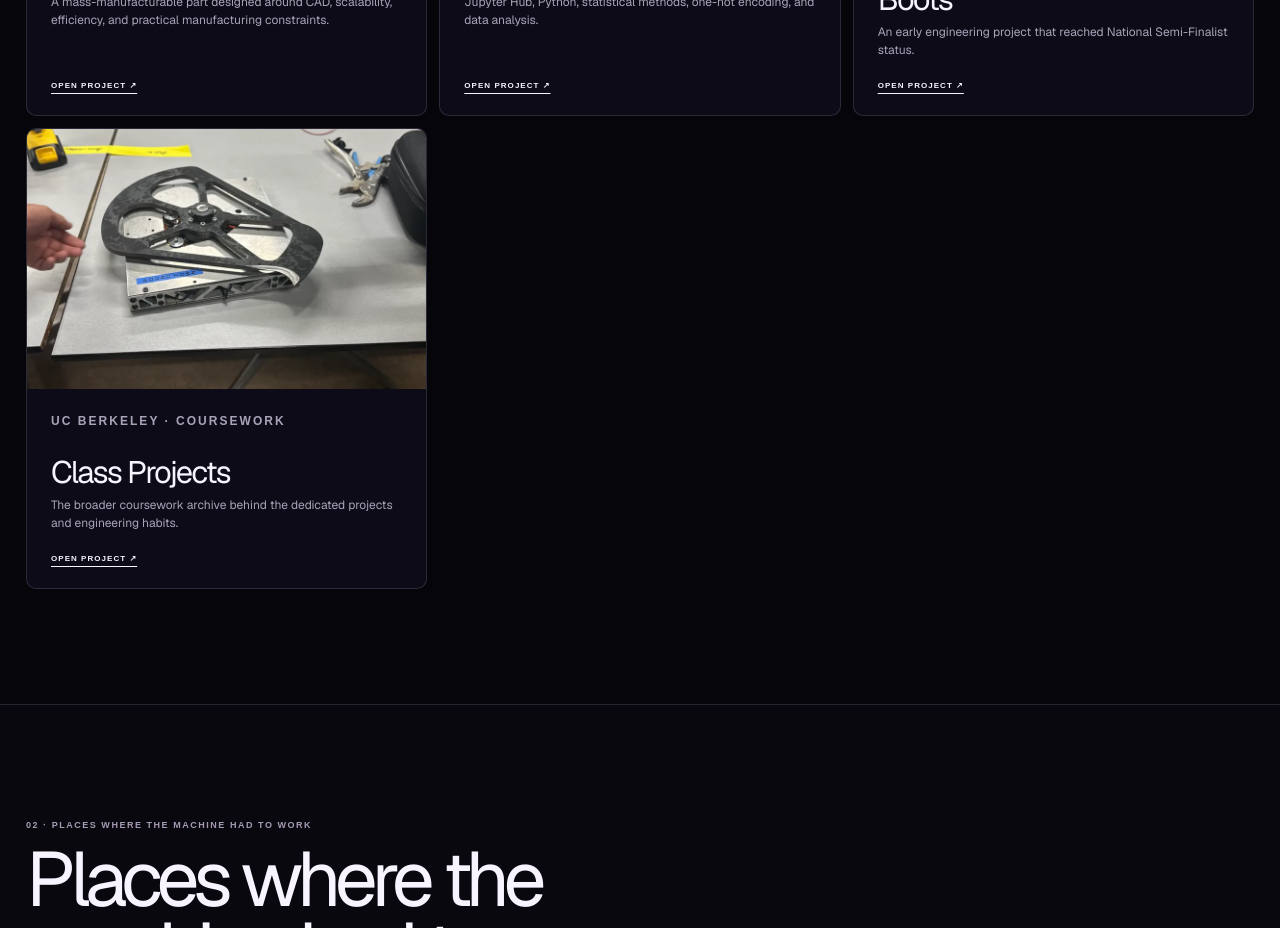
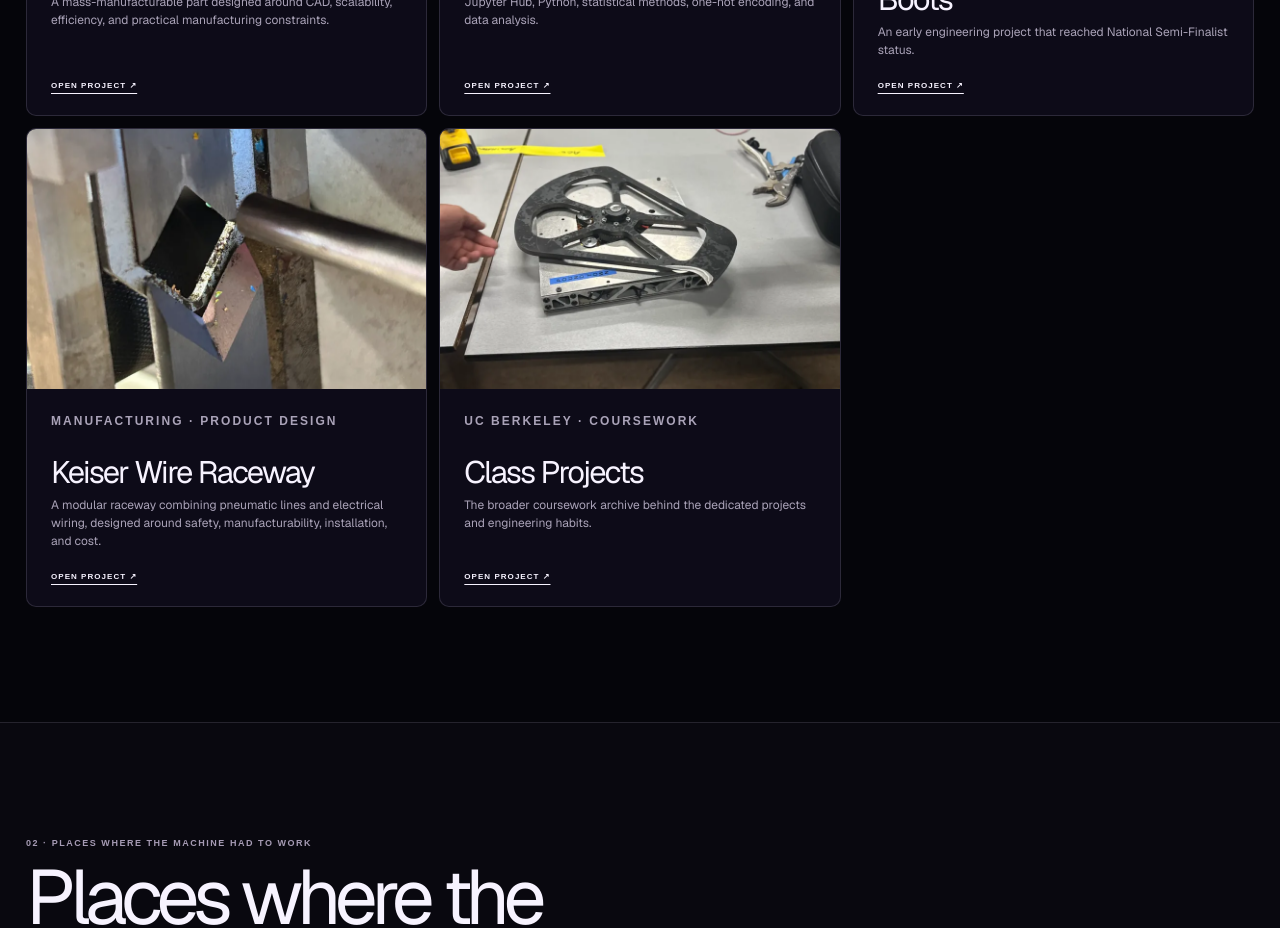
Before and after one commit to GursimarVirk/SimarWebsite, a Next.js app: page / in a window 1280 px wide. Shown: the part 4840-5768 px from the top of the page. Built offline with nearby package versions, Linux system fonts and the light colour scheme.

Commit message:
feat: feature Keiser wire raceway among built projects

```diff
--- a/app/page.tsx
+++ b/app/page.tsx
@@ -88,6 +88,7 @@ const projects = [
   {slug:"towel-holder-innovation", title:"Towel Holder Innovation", group:"FRESHMAN DESIGN", description:"A mass-manufacturable part designed around CAD, scalability, efficiency, and practical manufacturing constraints.", image:"/images/Robotic Arms/95b3ce2f73b8bec877e0fcc27428e9aa.webp", size:"small"},
   {slug:"statistics-data-project", title:"Statistics / Data Project", group:"PROGRAMMING · DATA", description:"Jupyter Hub, Python, statistical methods, one-hot encoding, and data analysis.", image:"/images/Robotic Arms/07a3486b8df22099776ca84ff37c188e.webp", size:"small"},
   {slug:"nasa-hunch-magnetic-boots", title:"NASA HUNCH — Magnetic Boots", group:"NASA HUNCH", description:"An early engineering project that reached National Semi-Finalist status.", image:"/images/Home/027b9604ec0a299f5ae4b6edd26c88b4.webp", size:"small"},
+  {slug:"keiser-wire-raceway", title:"Keiser Wire Raceway", group:"MANUFACTURING · PRODUCT DESIGN", description:"A modular raceway combining pneumatic lines and electrical wiring, designed around safety, manufacturability, installation, and cost.", image:"/images/Kesier Wire Raceway/a7c13c2d2bd19eb90e68383b5a985ac4.webp", size:"small"},
   {slug:"class-projects", title:"Class Projects", group:"UC BERKELEY · COURSEWORK", description:"The broader coursework archive behind the dedicated projects and engineering habits.", image:"/images/Home/b5edc2802fd22f5e3d828898fd11e6f4.webp", size:"small"},
 ];
 
```
